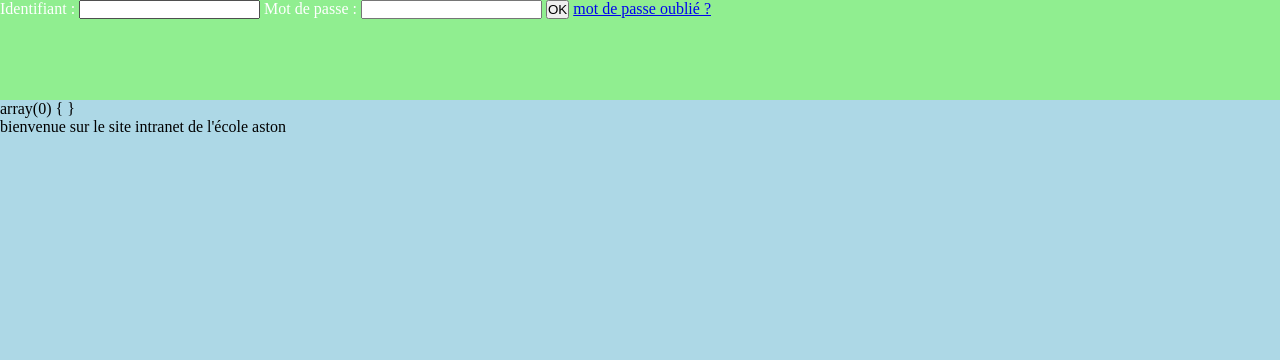
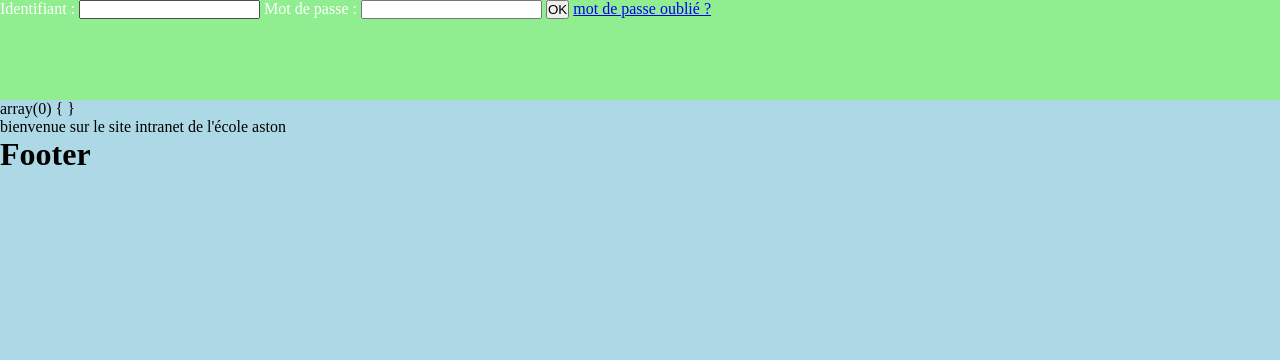
Before and after one commit to helexia/Aston_Intra, a PHP site: page / in a window 1280 px wide. Shown: the top 360 px of the page. Run offline with PHP 8.4, Linux system fonts and the light colour scheme.

Commit message:
include footer.php

```diff
--- a/index.php
+++ b/index.php
@@ -15,7 +15,12 @@
 			include('php/header.php');
 			var_dump($_SESSION);
 			if (isset($_SESSION['login'])) {echo('coucou');}
+
+
 		?>
 		<p>bienvenue sur le site intranet de l'école aston</p>
+		<?php
+			include('php/footer.php');
+		?>
 	</body>
 </html>
```
